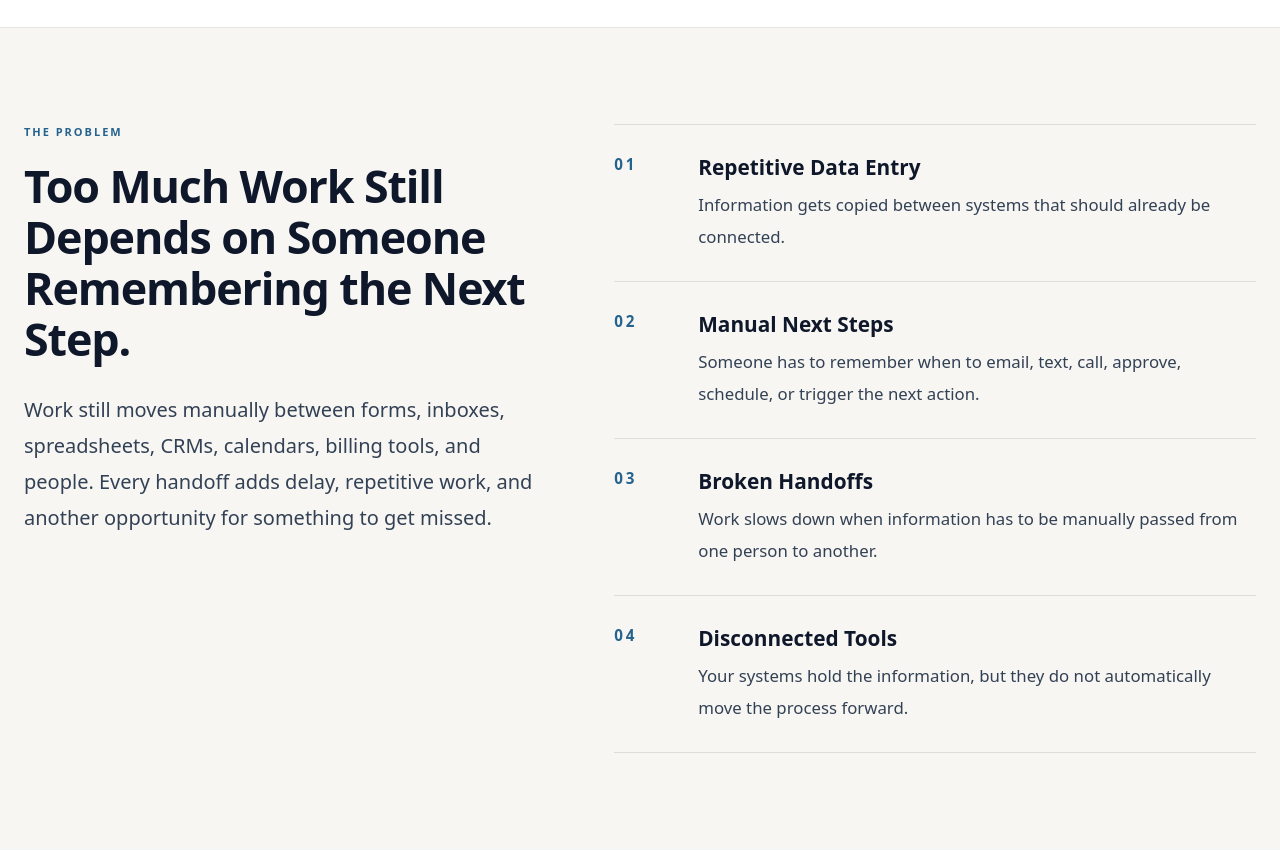
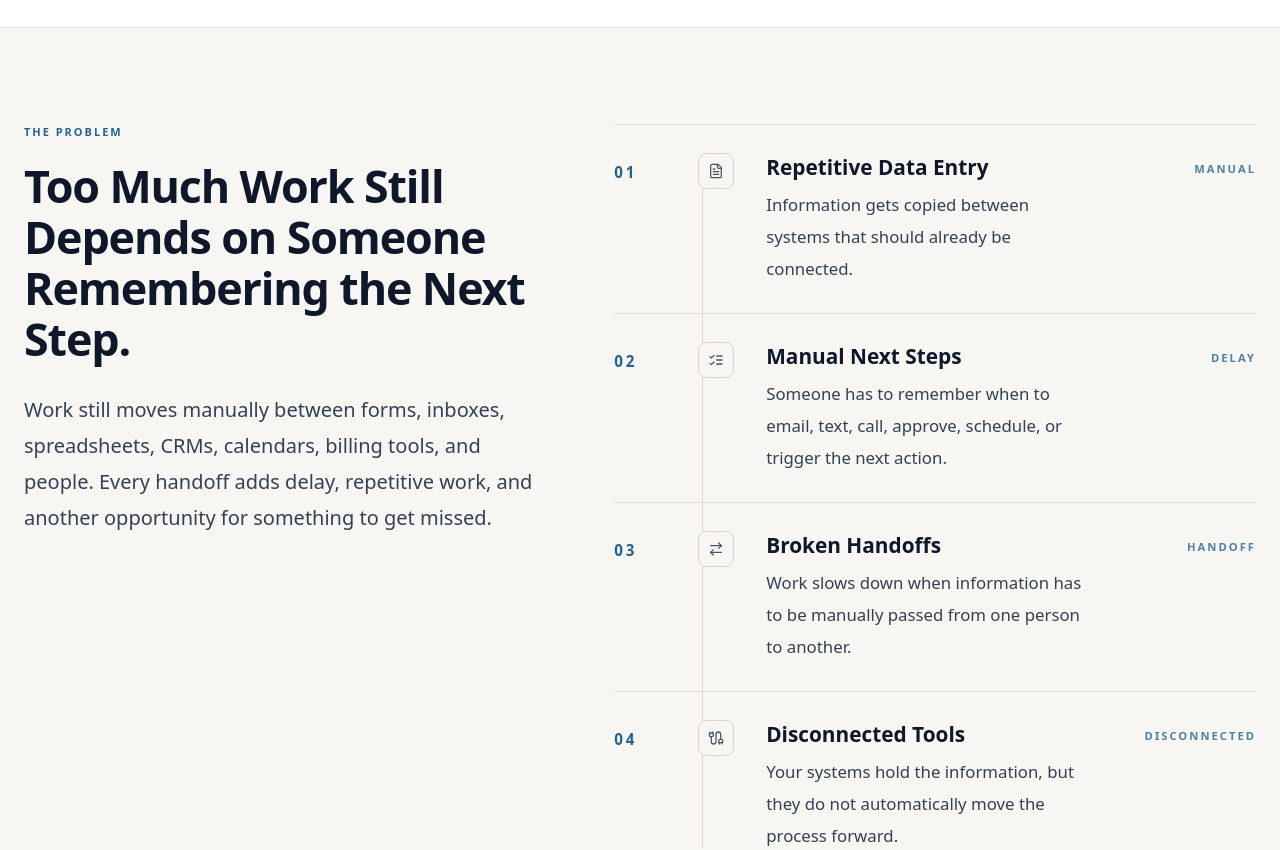
Before and after one commit to VVG-1/neovex-site, a React (Vite) app: page / in a window 1280 px wide. Shown: the part 560-1410 px from the top of the page. Built offline with nearby package versions, Linux system fonts and the light colour scheme.

Commit message:
Refine problem section diagnostics

```diff
--- a/src/components/Problem.jsx
+++ b/src/components/Problem.jsx
@@ -1,25 +1,34 @@
 import React from "react";
+import { ArrowRightLeft, Cable, FileText, ListChecks } from "lucide-react";
 
 const items = [
   {
     n: "01",
     title: "Repetitive Data Entry",
     desc: "Information gets copied between systems that should already be connected.",
+    status: "Manual",
+    Icon: FileText,
   },
   {
     n: "02",
     title: "Manual Next Steps",
     desc: "Someone has to remember when to email, text, call, approve, schedule, or trigger the next action.",
+    status: "Delay",
+    Icon: ListChecks,
   },
   {
     n: "03",
     title: "Broken Handoffs",
     desc: "Work slows down when information has to be manually passed from one person to another.",
+    status: "Handoff",
+    Icon: ArrowRightLeft,
   },
   {
     n: "04",
     title: "Disconnected Tools",
     desc: "Your systems hold the information, but they do not automatically move the process forward.",
+    status: "Disconnected",
+    Icon: Cable,
   },
 ];
 
@@ -45,20 +54,33 @@ export default function Problem() {
             </p>
           </div>
 
-          <ol role="list" className="min-w-0 border-y border-stone-300/70">
+          <ol role="list" className="relative min-w-0 border-y border-stone-300/70">
+            <div
+              className="pointer-events-none absolute left-[4rem] sm:left-[5.5rem] top-8 bottom-8 w-px bg-stone-300/80"
+              aria-hidden="true"
+            />
             {items.map((item, index) => (
               <li key={item.title} className={index === 0 ? "" : "border-t border-stone-300/70"}>
-                <div className="grid sm:grid-cols-[4rem_1fr] gap-3 sm:gap-5 py-6 md:py-7">
-                  <div className="text-[0.95rem] font-bold tracking-[0.18em] text-[#25638f]">
+                <div className="relative grid grid-cols-[2.75rem_2.5rem_minmax(0,1fr)] sm:grid-cols-[4rem_3rem_minmax(0,1fr)] xl:grid-cols-[4rem_3rem_minmax(0,1fr)_8.75rem] gap-3 sm:gap-5 py-6 md:py-7 items-start">
+                  <div className="pt-2 text-[0.95rem] font-bold tracking-[0.18em] text-[#25638f]">
                     {item.n}
                   </div>
-                  <div>
+
+                  <div className="relative z-10 flex h-9 w-9 items-center justify-center rounded-lg border border-stone-300 bg-[#F7F6F2] text-slate-600">
+                    <item.Icon className="h-4 w-4" strokeWidth={1.9} aria-hidden="true" />
+                  </div>
+
+                  <div className="min-w-0">
                     <h3 className="text-xl md:text-[1.3rem] font-semibold text-slate-900">
                       {item.title}
                     </h3>
                     <p className="mt-2 text-base md:text-[1.05rem] leading-7 md:leading-8 text-slate-700">
                       {item.desc}
                     </p>
+                  </div>
+
+                  <div className="hidden xl:block pt-2 text-right text-[0.7rem] font-semibold uppercase tracking-[0.18em] text-[#25638f]/80">
+                    {item.status}
                   </div>
                 </div>
               </li>
```
